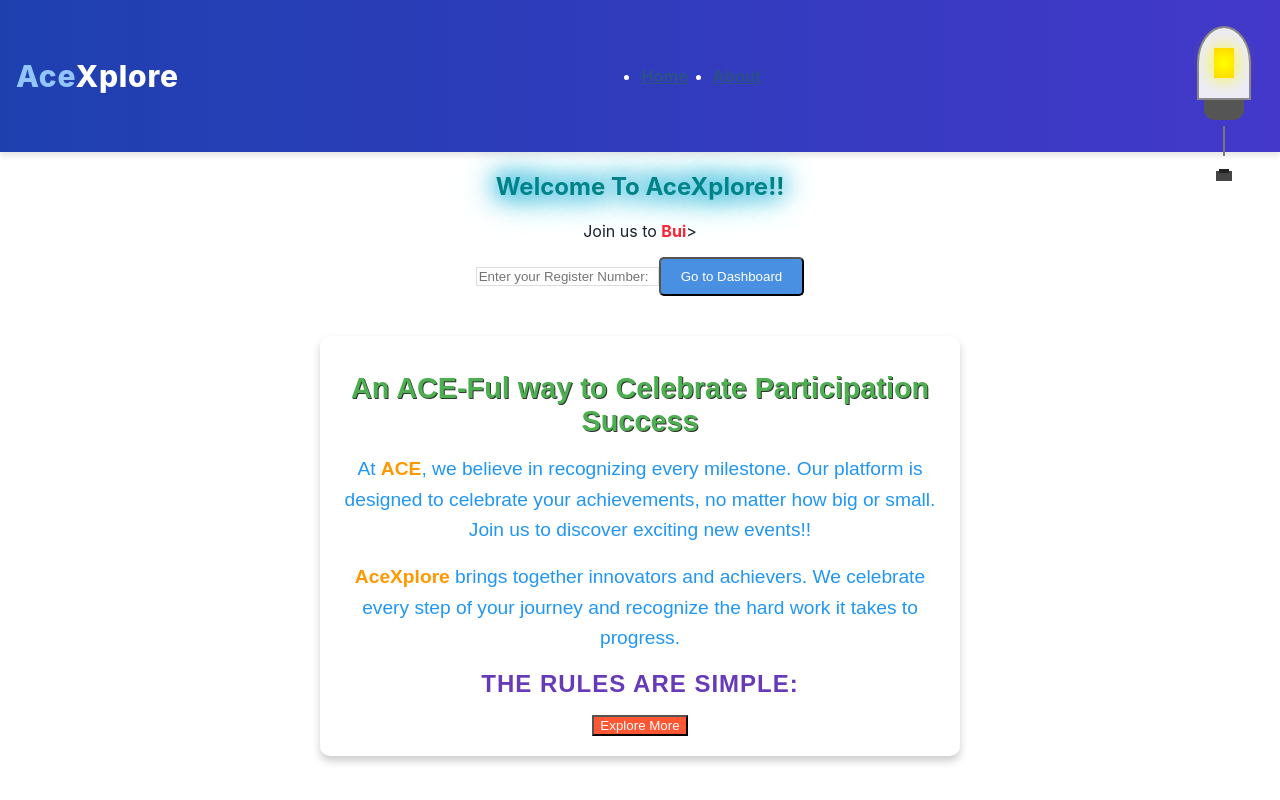
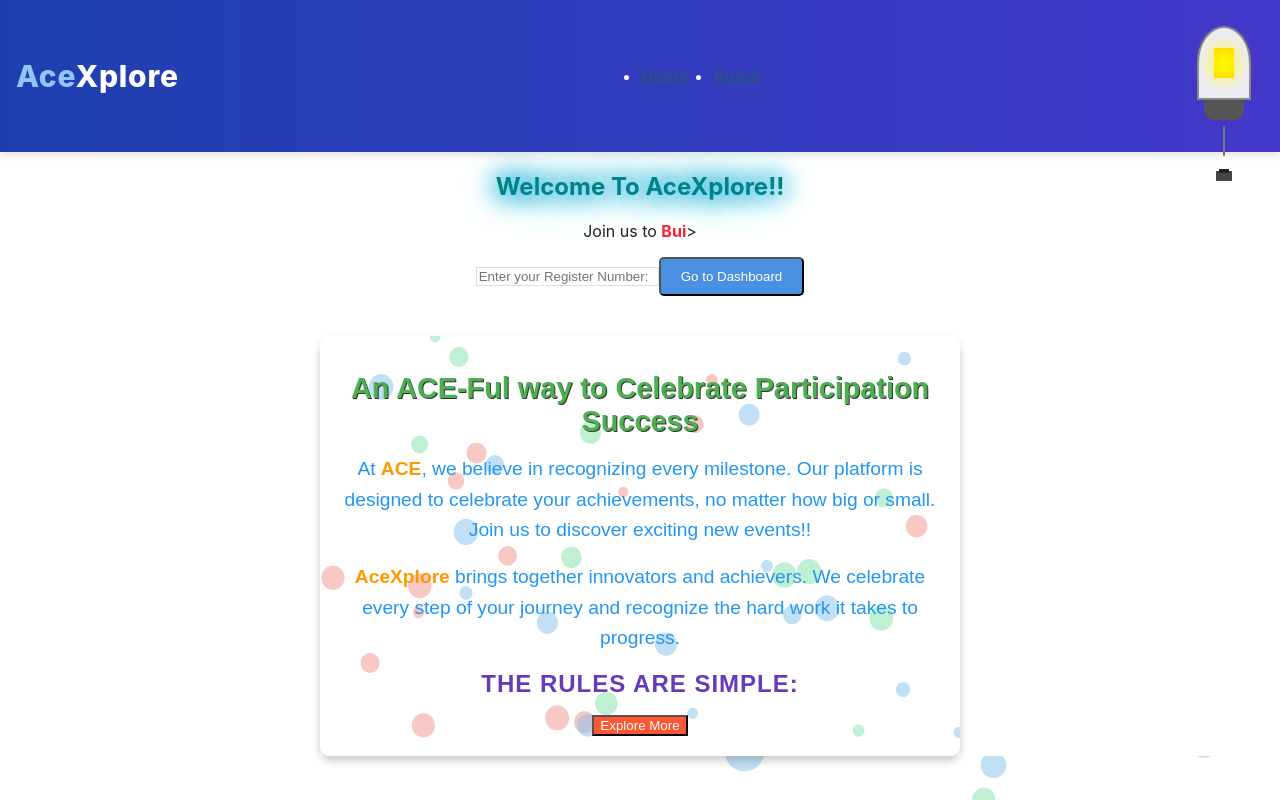
Before and after one commit to Sai-Ishaan/acexplore_1, a React (Create React App) app: page / in a window 1280 px wide. Both pictures are taken after a click on the element 1224 px from the left and 161 px from the top of the page. Built offline with nearby package versions, Linux system fonts and the light colour scheme.

Commit message:
modified:   package-lock.json 	modified:   package.json 	modified:   src/components/Home.css 	modified:   src/components/Home.js 	new file:   src/components/PongBackground.css 	new file:   src/components/PongBackground.js

```diff
--- a/package.json
+++ b/package.json
@@ -7,6 +7,7 @@
     "@testing-library/react": "^13.4.0",
     "@testing-library/user-event": "^13.5.0",
     "autoprefixer": "^10.4.20",
+    "canvas": "^2.11.2",
     "eslint": "^8.57.1",
     "eslint-config-prettier": "^9.1.0",
     "eslint-plugin-react": "^7.37.2",
--- a/src/components/Home.css
+++ b/src/components/Home.css
@@ -87,14 +87,14 @@
 
   /* Light Mode Styles */
   .light-mode {
-    color: #1a202c;
+    color: #222222;
     background-color: #ffffff;
     transition: background-color 0.3s ease, color 0.3s ease;
 }
 
   .light-mode nav {
     background-color: #4a90e2;
-    color: #fff;
+    color: #ffffff;
   }
 
   .light-mode .toggle-dark-mode-btn {
@@ -188,6 +188,10 @@
   }
 
   .about-card {
+    background-color: rgba(34, 34, 34, 0.9);
+    color: #ccc;
+    box-shadow: 0 5px 15px rgba(0, 0, 0, 0.4);
+    z-index: 0;
     max-width: 600px;
     margin: 40px auto;
     padding: 20px;
@@ -303,7 +307,7 @@
 }
 
 .navbar-mode-toggle {
-    background-color: #2563eb;
+    background-color: #2f63d3;
     color: white;
     padding: 0.5rem 1rem;
     border-radius: 9999px;
--- a/src/components/Home.js
+++ b/src/components/Home.js
@@ -1,17 +1,17 @@
-import React, {useEffect, useState } from 'react';
+import React, { useEffect, useState } from 'react';
 import TypingEffect from './TypingEffect';
 import TypingText from './TypingText';
+import PongBackground from './PongBackground';
 import './Home.css';
-import {ReactTyped} from 'react-typed';
+import { ReactTyped } from 'react-typed';
 import { useNavigate } from 'react-router-dom';
-//import { useAuth } from './AuthContext';
 import { ToastContainer, toast } from 'react-toastify';
 import 'react-toastify/dist/ReactToastify.css';
 import LoadingScreen from './LoadingScreen';
 import users from '../data/data.json';
 import LightBulbSwitch from './LightBulbSwitch';
+
 const Home = () => {
-    //const [email, setEmail] = useState('');
     const [registerNumber, setRegisterNumber] = useState('');
     const [isLoading, setIsLoading] = useState(false);
     const [showTypedText, setShowTypedText] = useState(false);
@@ -21,23 +21,23 @@ const Home = () => {
     const [ruleIndex, setRuleIndex] = useState(0);
     const [isDarkMode, setIsDarkMode] = useState(true);
 
-    const handleRegisterNum = (e)=> setRegisterNumber(e.target.value);
+    const handleRegisterNum = (e) => setRegisterNumber(e.target.value);
 
-    const handleButtonClick = ()=> {
+    const handleButtonClick = () => {
         const user = users.find(user => user.registerNumber === registerNumber);
-        if(user){
+        if (user) {
             toast.success("Login Successful!");
             setIsLoading(true);
             setTimeout(() => {
-            navigate('/dashboard', { state: {user} });
+                navigate('/dashboard', { state: { user } });
                 setIsLoading(false);
             }, 2000);
-        }else{
+        } else {
             toast.error("Invalid Register Number! Please try again");
         }
     };
 
-    const toggleDarkMode =  ()=> setIsDarkMode((prev)=> !prev);
+    const toggleDarkMode = () => setIsDarkMode((prev) => !prev);
 
     useEffect(() => {
         const timer1 = setTimeout(() => {
@@ -70,7 +70,11 @@ const Home = () => {
     ];
 
     return (
+        <>
         <div id="ba" className={isDarkMode ? 'dark-mode' : 'light-mode'}>
+            {/* Add PongBackground component */}
+            <PongBackground isDarkMode={isDarkMode}/>
+
             <ToastContainer />
             {isLoading && <LoadingScreen />}
             <nav className="navbar">
@@ -79,29 +83,24 @@ const Home = () => {
                 </h1>
                 <ul className="navbar-links">
                     <li>
-      <a
-        href="#home"
-        className="navbar-link"
-      >
+                        <a href="#home" className="navbar-link">
                             Home
                         </a>
                     </li>
                     <li>
-      <a
-        href="#about"
-        className="navbar-link"
-      >
+                        <a href="#about" className="navbar-link">
                             About
                         </a>
                     </li>
                 </ul>
                 <LightBulbSwitch
                     isDarkMode={isDarkMode}
-    toggleDarkMode={toggleDarkMode} />
+                    toggleDarkMode={toggleDarkMode}
+                />
             </nav>
 
-          <section className="p-8 text-center" id="home">
-            <h2 className="text-6xl font-semibold mb-4">
+            <section className="p-8 text-center relative z-10" id="home">
+                <h1 className="text-7xl font-semibold mb-4">
                     <TypingEffect
                         text="Welcome To AceXplore!!"
                         isDarkMode={isDarkMode}
@@ -109,7 +108,7 @@ const Home = () => {
                         revealSpeed={150}
                         cursorChar="|"
                     />
-            </h2>
+                </h1>
                 <p className="mb-7">
                     Join us to{" "}
                     {showTypedText && (
@@ -139,7 +138,9 @@ const Home = () => {
                 </button>
             </section>
 
-          <section id="about" className={`about-card ${aboutVisible ? 'slide-in' : ''}`}>
+            <section id="about" className={`about-card relative z-10 ${aboutVisible ? 'slide-in' : ''}`}>
+            <PongBackground isDarkMode={isDarkMode}/>
+
                 <p className="main-heading">An ACE-Ful way to Celebrate Participation Success</p>
                 <p className="subtext">
                     At <span className="highlighted-text">ACE</span>, we believe in recognizing every milestone.
@@ -152,13 +153,20 @@ const Home = () => {
                 </p>
                 <p className="rules-title">The Rules are simple:</p>
                 {rules.slice(0, ruleIndex).map((rule, index) => (
-        <TypingText key={index} text={rule} typingSpeed={50} className="fade-in-paragraph" cursorChar="|" />
+                    <TypingText
+                        key={index}
+                        text={rule}
+                        typingSpeed={50}
+                        className="fade-in-paragraph"
+                        cursorChar="|"
+                    />
                 ))}
                 <div className="additional-content mt-6">
                     <button className="explore-button">Explore More</button>
                 </div>
             </section>
         </div>
+        </>
     );
 };
 
--- /dev/null
+++ b/src/components/PongBackground.css
@@ -0,0 +1,18 @@
+.pong-background {
+    position: fixed;
+    top: 0;
+    left: 0;
+    width: 100%;
+    height: 100%;
+    z-index: -2;
+    opacity: 0.6;
+    transition: background-color 0.3s ease;
+  }
+
+  .pong-background.dark {
+    background-color: rgba(26, 32, 44, 0.7);
+  }
+
+  .pong-background.light {
+    background-color: rgba(255, 255, 255, 0.5);
+  }
--- /dev/null
+++ b/src/components/PongBackground.js
@@ -0,0 +1,100 @@
+import React, { useState, useEffect, useRef, useCallback } from 'react';
+import './PongBackground.css';
+
+const PongBackground = ({ isDarkMode }) => {
+  const canvasRef = useRef(null);
+  const [balls, setBalls] = useState([]);
+
+  // Create Ball class as a stable reference
+  const BallClass = useCallback(class Ball {
+    constructor(canvasWidth, canvasHeight) {
+      this.radius = Math.random() * 15 + 10;
+      this.x = Math.random() * canvasWidth;
+      this.y = Math.random() * canvasHeight;
+      this.dx = (Math.random() - 0.5) * 3;
+      this.dy = (Math.random() - 0.5) * 6;
+      this.color = this.getRandomColor(isDarkMode);
+      this.opacity = Math.random() * 0.5 + 0.3;
+    }
+
+    getRandomColor(isDarkMode) {
+      const darkColors = [
+        'rgba(52, 152, 219, 0.7)',
+        'rgba(46, 204, 113, 0.7)',
+        'rgba(231, 76, 60, 0.7)'
+      ];
+      const lightColors = [
+        'rgba(52, 152, 219, 0.5)',
+        'rgba(46, 204, 113, 0.5)',
+        'rgba(231, 76, 60, 0.5)'
+      ];
+      const colors = isDarkMode ? darkColors : lightColors;
+      return colors[Math.floor(Math.random() * colors.length)];
+    }
+
+    update(canvasWidth, canvasHeight) {
+      if (this.x + this.dx > canvasWidth - this.radius || this.x + this.dx < this.radius) {
+        this.dx = -this.dx;
+      }
+      if (this.y + this.dy > canvasHeight - this.radius || this.y + this.dy < this.radius) {
+        this.dy = -this.dy;
+      }
+
+      this.x += this.dx;
+      this.y += this.dy;
+    }
+
+    draw(ctx) {
+      ctx.beginPath();
+      ctx.arc(this.x, this.y, this.radius, 0, Math.PI * 2);
+      ctx.fillStyle = this.color;
+      ctx.fill();
+      ctx.closePath();
+    }
+  }, [isDarkMode]);
+
+  useEffect(() => {
+    const canvas = canvasRef.current;
+    const ctx = canvas.getContext('2d');
+
+    const resizeCanvas = () => {
+      canvas.width = window.innerWidth;
+      canvas.height = window.innerHeight;
+    };
+    resizeCanvas();
+    window.addEventListener('resize', resizeCanvas);
+
+    const initialBalls = Array.from({ length: 40 }, () =>
+      new BallClass(canvas.width, canvas.height)
+    );
+    setBalls(initialBalls);
+
+    let animationFrameId;
+    const animate = () => {
+      ctx.clearRect(0, 0, canvas.width, canvas.height);
+
+      initialBalls.forEach(ball => {
+        ball.update(canvas.width, canvas.height);
+        ball.draw(ctx);
+      });
+
+      animationFrameId = requestAnimationFrame(animate);
+    };
+
+    animate();
+
+    return () => {
+      window.removeEventListener('resize', resizeCanvas);
+      cancelAnimationFrame(animationFrameId);
+    };
+  }, [BallClass]);
+
+  return (
+    <canvas
+      ref={canvasRef}
+      className={`pong-background ${isDarkMode ? 'dark' : 'light'}`}
+    />
+  );
+};
+
+export default PongBackground;
```
Also changed, not shown: 1 other file (tests, documents, lock files or other folders). Lines whose indentation alone changed are shown as unchanged.
